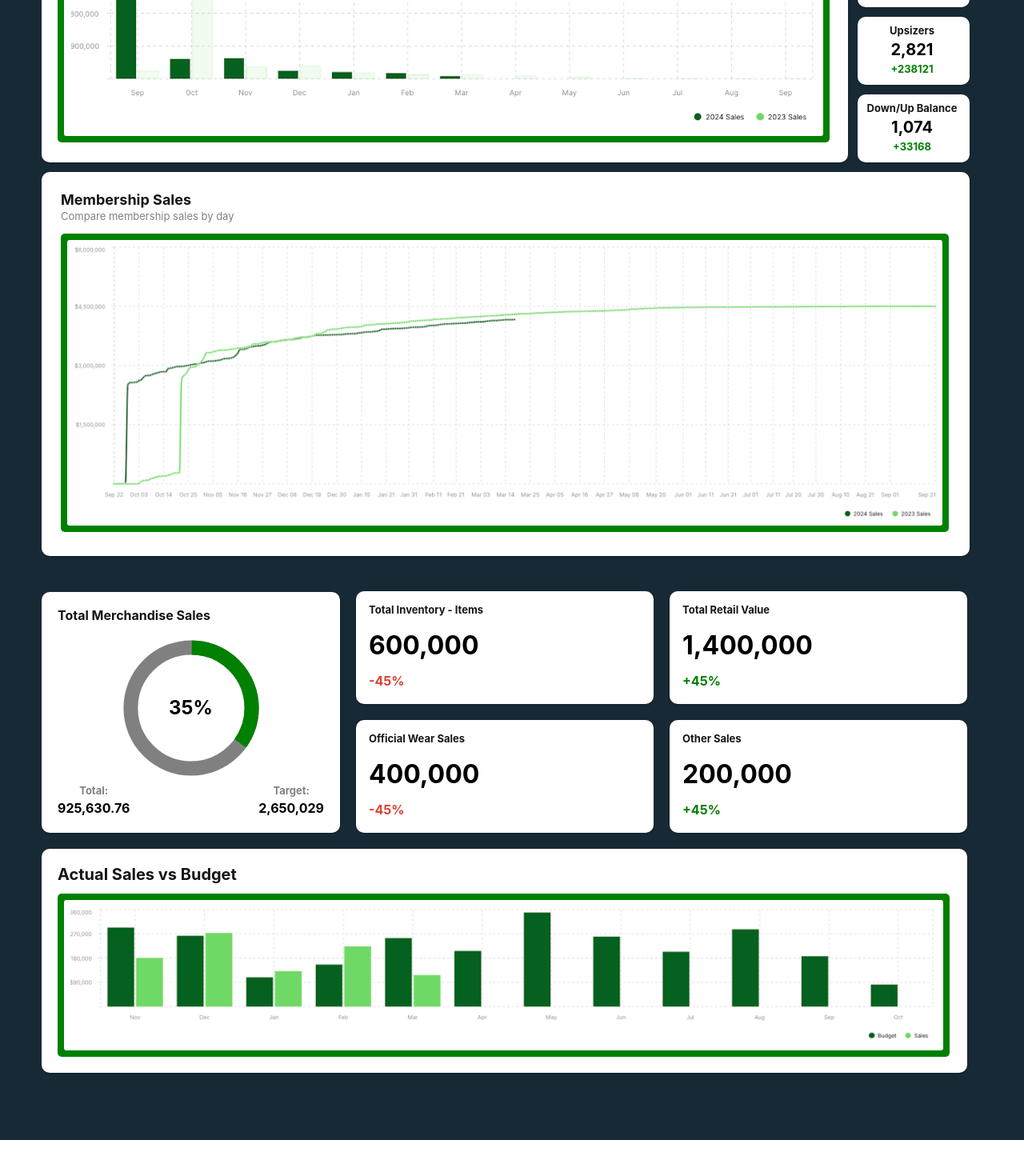
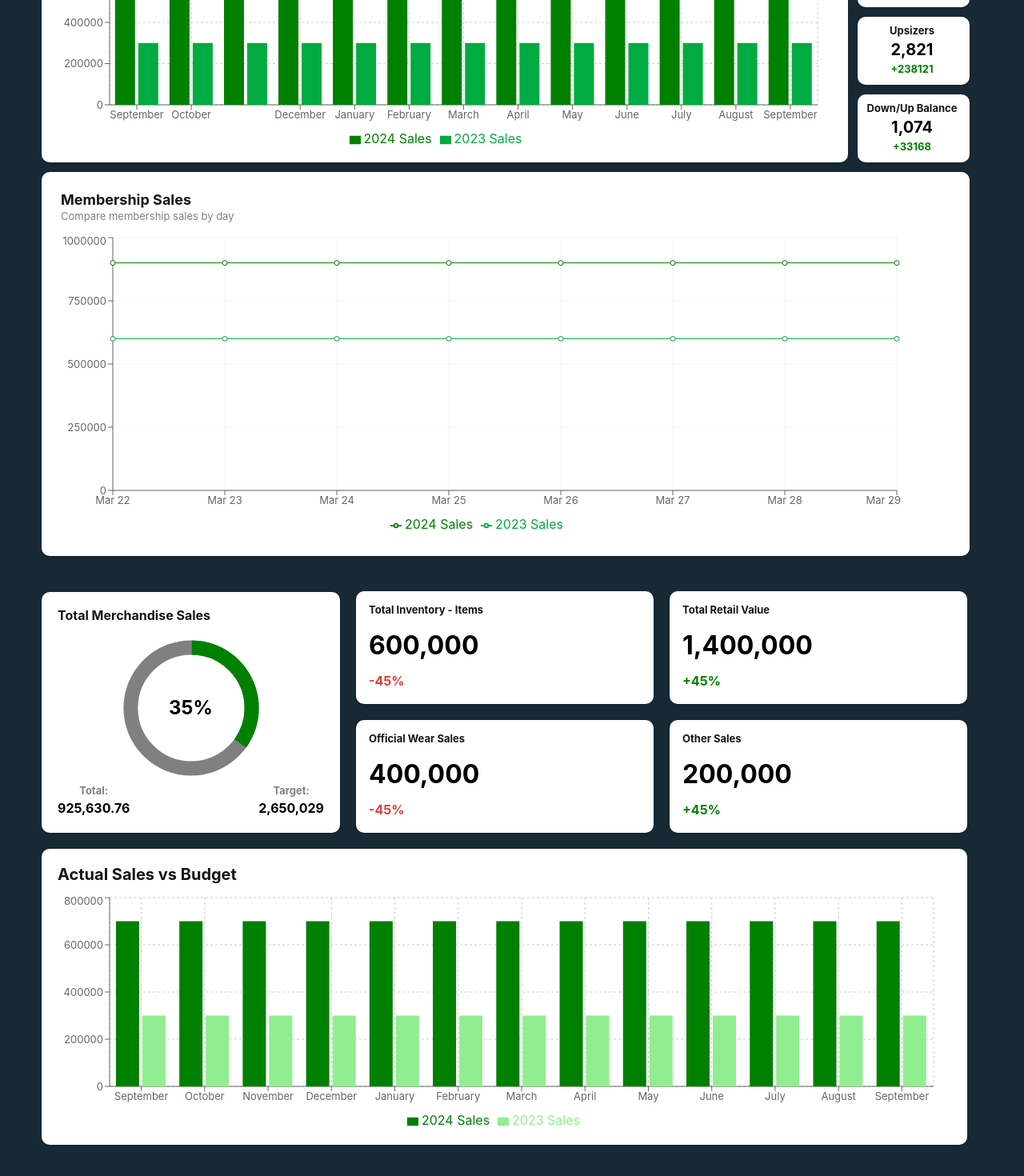
Before and after one commit to LrdByronII/datameet_screens, a React (Vite) app: page / in a window 1280 px wide. Shown: the part 1228-2698 px from the top of the page at 80% size. Before the commit the page ends 2653 px from the top, so only its background shows below. Built offline with nearby package versions, Linux system fonts and the light colour scheme.

Commit message:
WORKING CHARTS HOLY MOLY

```diff
--- a/src/componenets/MembershipPage/MembershipCards/MembershipCardLg.tsx
+++ b/src/componenets/MembershipPage/MembershipCards/MembershipCardLg.tsx
@@ -1,20 +1,23 @@
+import { Card, CardBody, HStack, Heading, Text } from "@chakra-ui/react";
 import {
-  Box,
-  Card,
-  CardBody,
-  HStack,
-  Heading,
-  Image,
-  Text,
-} from "@chakra-ui/react";
-import bar from "../../../assets/member_bar.png";
+  CartesianGrid,
+  Bar,
+  BarChart,
+  Tooltip,
+  XAxis,
+  YAxis,
+  Legend,
+} from "recharts";
 import { Membership } from "../MembershipPage";
+import { chartData } from "../../../data/dummyData";
 
 interface Props {
   item: Membership;
 }
 
 const MembershipCardLg = ({ item: { label, text1 } }: Props) => {
+  const data = chartData[0].barChart;
+
   return (
     <Card borderRadius={10} height={"100%"} width={"100%"}>
       <CardBody>
@@ -30,15 +33,15 @@ const MembershipCardLg = ({ item: { label, text1 } }: Props) => {
                 {text1}
               </Text>
             </HStack>
-            <Box
-              borderRadius={5}
-              padding={2}
-              bg={"green"}
-              width={965}
-              height={258}
-            >
-              <Image borderRadius={3} width={955} src={bar} />
-            </Box>
+            <BarChart width={955} height={270} data={data}>
+              <CartesianGrid strokeDasharray="3 3" />
+              <XAxis dataKey="month" fontSize={"small"} />
+              <YAxis fontSize={"small"} />
+              <Tooltip />
+              <Legend />
+              <Bar dataKey="2024 Sales" fill="green" />
+              <Bar dataKey="2023 Sales" fill="#00ab41" />
+            </BarChart>
           </>
         )}
       </CardBody>
--- a/src/componenets/MembershipPage/MembershipCards/MembershipCardXl.tsx
+++ b/src/componenets/MembershipPage/MembershipCards/MembershipCardXl.tsx
@@ -1,20 +1,22 @@
+import { Card, CardBody, HStack, Heading, Text } from "@chakra-ui/react";
 import {
-  Box,
-  Card,
-  CardBody,
-  HStack,
-  Heading,
-  Image,
-  Text,
-} from "@chakra-ui/react";
-import line from "../../../assets/member_line.png";
+  CartesianGrid,
+  Legend,
+  Line,
+  LineChart,
+  Tooltip,
+  XAxis,
+  YAxis,
+} from "recharts";
 import { Membership } from "../MembershipPage";
+import { chartData } from "../../../data/dummyData";
 
 interface Props {
   item: Membership;
 }
 
 const MembershipCardXl = ({ item: { id, label, text1 } }: Props) => {
+  const data = chartData[0].lineChart;
   return (
     <Card borderRadius={10} height={"100%"} width={"100%"}>
       <CardBody padding={6}>
@@ -39,15 +41,15 @@ const MembershipCardXl = ({ item: { id, label, text1 } }: Props) => {
                 {text1}
               </Text>
             </HStack>
-            <Box
-              borderRadius={5}
-              padding={2}
-              bg={"green"}
-              width={1110}
-              height={373}
-            >
-              <Image borderRadius={3} src={line} width={1100} />
-            </Box>
+            <LineChart width={1050} height={380} data={data}>
+              <CartesianGrid stroke="#f5f5f5" />
+              <XAxis dataKey="date" fontSize={"small"} />
+              <YAxis fontSize={"small"} />
+              <Tooltip />
+              <Legend />
+              <Line type="monotone" dataKey="2024 Sales" stroke="green" />
+              <Line type="monotone" dataKey="2023 Sales" stroke="#00ab41" />
+            </LineChart>
           </>
         )}
       </CardBody>
--- a/src/componenets/MerchPage/MerchCardContainer.tsx
+++ b/src/componenets/MerchPage/MerchCardContainer.tsx
@@ -25,7 +25,7 @@ const MerchCardContainer = ({ children, size }: Props) => {
         </Box>
       )}
       {size === "xl" && (
-        <Box width={1157} height={280}>
+        <Box width={1157} height={370}>
           {children}
         </Box>
       )}
--- a/src/componenets/MerchPage/MerchCards/MerchCardXl.tsx
+++ b/src/componenets/MerchPage/MerchCards/MerchCardXl.tsx
@@ -1,12 +1,24 @@
-import { Box, Card, CardBody, HStack, Heading, Image } from "@chakra-ui/react";
+// import { BarChart } from "@mantine/charts";
+import { Card, CardBody, HStack, Heading } from "@chakra-ui/react";
 import { Merch } from "../MerchPage";
-import bar_chart from "../../../assets/bar_chart.png";
+import {
+  CartesianGrid,
+  Bar,
+  BarChart,
+  Tooltip,
+  XAxis,
+  YAxis,
+  Legend,
+} from "recharts";
+import { chartData } from "../../../data/dummyData";
 
 interface Props {
   item: Merch;
 }
 
 const MerchCardXl = ({ item: { label } }: Props) => {
+  const data = chartData[0].barChart;
+
   return (
     <Card borderRadius={10} height={"100%"} width={"100%"}>
       <CardBody justifyContent={"space-between"}>
@@ -15,15 +27,17 @@ const MerchCardXl = ({ item: { label } }: Props) => {
             {label}
           </Heading>
         </HStack>
-        <Box
-          borderRadius={5}
-          padding={2}
-          bg={"green"}
-          width={1115}
-          height={204}
-        >
-          <Image src={bar_chart} borderRadius={3} width={1099} align="center" />
-        </Box>
+        <HStack>
+          <BarChart width={1100} height={300} data={data}>
+            <CartesianGrid strokeDasharray="3 3" />
+            <XAxis dataKey="month" fontSize={"small"} />
+            <YAxis fontSize={"small"} />
+            <Tooltip />
+            <Legend />
+            <Bar dataKey="2024 Sales" fill="green" />
+            <Bar dataKey="2023 Sales" fill="#90EE90" />
+          </BarChart>
+        </HStack>
       </CardBody>
     </Card>
   );
```
Also changed, not shown: package.json (+22 -1 lines), src/data/MemberPageGraphs.tsx (+28 -32 lines), 1 other file (tests, documents, lock files or other folders).
